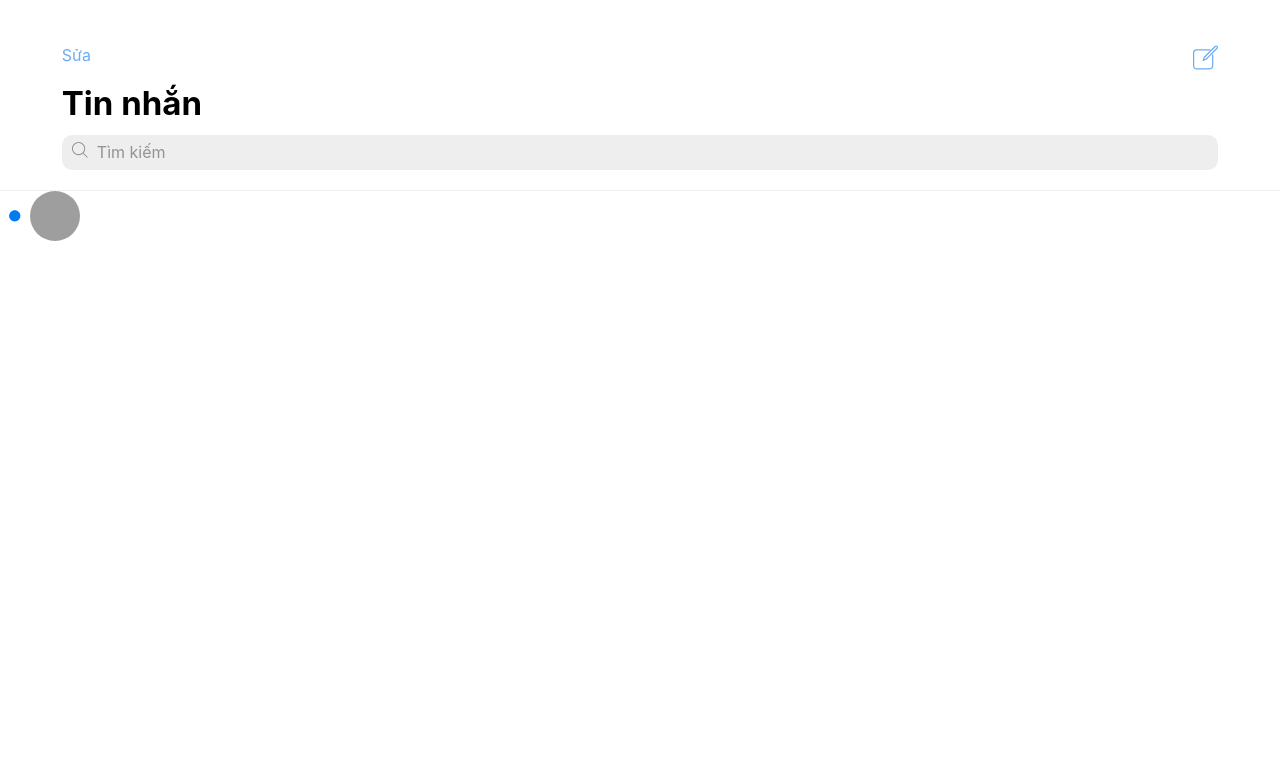
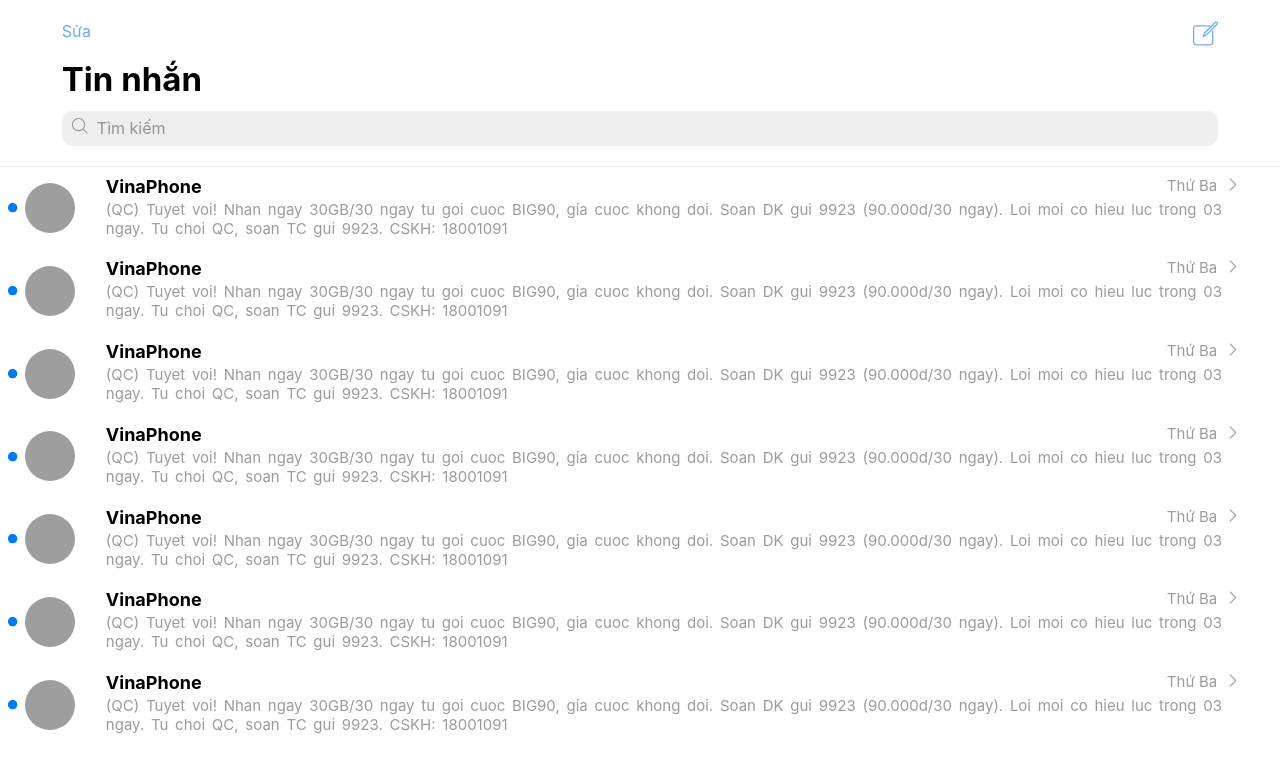
Before and after one commit to vinhvu2000/hey-love, a Vue app: page / in a window 1280 px wide. Shown: the top 772 px of the page. Built offline with nearby package versions, Linux system fonts and the light colour scheme; grey boxes are pictures that could not be loaded; a web font is replaced by a local one.

Commit message:
Add SmallBoxChat.vue

```diff
--- a/src/components/Dashboard.vue
+++ b/src/components/Dashboard.vue
@@ -10,35 +10,33 @@
         <div class="header-search-title">Tìm kiếm</div>
     </div>
   </div>
-  <div class="card">
-    <div class="card-status">
-      <svg width="45%" viewBox="0 0 24 24" fill="none" xmlns="http://www.w3.org/2000/svg"><g id="SVGRepo_bgCarrier" stroke-width="0"></g><g id="SVGRepo_tracerCarrier" stroke-linecap="round" stroke-linejoin="round"></g><g id="SVGRepo_iconCarrier"> <rect width="24" height="24" fill="white"></rect> <path fill-rule="evenodd" clip-rule="evenodd" d="M2 12C2 6.47715 6.47715 2 12 2C17.5228 2 22 6.47715 22 12C22 17.5228 17.5228 22 12 22C6.47715 22 2 17.5228 2 12Z" fill="#017BEF"></path> </g></svg>
-    </div>
-    <div class="card-avatar">
-      <img src="https://scontent.fhan19-1.fna.fbcdn.net/v/t39.30808-6/330955926_558339152899506_331230476003010526_n.jpg?_nc_cat=106&ccb=1-7&_nc_sid=174925&_nc_ohc=ERMJBJJqAM0AX-arixf&_nc_ht=scontent.fhan19-1.fna&oh=00_AfD-gOcIfaJR4QxWeWpXCucNIFHj0c8tQUxTh5wsrJhsyA&oe=6460F699">
-    </div>
-    <div class="card-main">
-      <div class="card-header"></div>
-      <div class="card-content"></div>
-    </div>
-    <div class="card-icon"></div>
-  </div>
+  <SmallBoxChat></SmallBoxChat>
+  <SmallBoxChat></SmallBoxChat>
+  <SmallBoxChat></SmallBoxChat>
+  <SmallBoxChat></SmallBoxChat>
+  <SmallBoxChat></SmallBoxChat>
+  <SmallBoxChat></SmallBoxChat>
+  <SmallBoxChat></SmallBoxChat>
 </template>
 
 <script>
+import SmallBoxChat from "./SmallBoxChat.vue";
+
 export default {
-  name: "Dashboard"
+  name: "Dashboard",
+  components: {SmallBoxChat}
+
 }
 </script>
 
-<style lang="scss" scoped>
+<style scoped>
 .header{
   height: 145px;
   border-bottom: 1px solid #F0F0F0;
   display: block;
   padding: 0 4.83vw 0 4.83vw;
   .header-action{
-    margin-top: 5.58vh;
+    margin-top: 2.58vh;
     margin-bottom: 1.12vh;
     color: #6CACF3;
     display: flex;
@@ -66,19 +64,4 @@
     }
   }
 }
-.card{
-  display: flex;
-  align-items: center;
-  .card-status {
-    display: flex;
-    width: 30px;
-    justify-content: center;
-  }
-  .card-avatar img{
-    vertical-align: middle;
-    width: 50px;
-    height: 50px;
-    border-radius: 50%;
-  }
-}
 </style>
--- /dev/null
+++ b/src/components/SmallBoxChat.vue
@@ -0,0 +1,86 @@
+<template>
+    <div class="small-box-chat">
+        <div class="small-box-chat-status">
+            <svg width="45%" viewBox="0 0 24 24" fill="none" xmlns="http://www.w3.org/2000/svg"><g id="SVGRepo_bgCarrier" stroke-width="0"></g><g id="SVGRepo_tracerCarrier" stroke-linecap="round" stroke-linejoin="round"></g><g id="SVGRepo_iconCarrier"> <rect width="24" height="24" fill="white"></rect> <path fill-rule="evenodd" clip-rule="evenodd" d="M2 12C2 6.47715 6.47715 2 12 2C17.5228 2 22 6.47715 22 12C22 17.5228 17.5228 22 12 22C6.47715 22 2 17.5228 2 12Z" fill="#017BEF"></path> </g></svg>
+        </div>
+        <div class="small-box-chat-avatar">
+            <img src="https://scontent.fhan19-1.fna.fbcdn.net/v/t39.30808-6/330955926_558339152899506_331230476003010526_n.jpg?_nc_cat=106&ccb=1-7&_nc_sid=174925&_nc_ohc=ERMJBJJqAM0AX-arixf&_nc_ht=scontent.fhan19-1.fna&oh=00_AfD-gOcIfaJR4QxWeWpXCucNIFHj0c8tQUxTh5wsrJhsyA&oe=6460F699">
+        </div>
+        <div class="small-box-chat-main">
+            <div class="small-box-chat-header">
+                <div class="small-box-chat-title">VinaPhone</div>
+                <div class="small-box-chat-more">
+                    <div class="small-box-chat-time">Thứ Ba</div>
+                    <div class="small-box-chat-icon">
+                        <svg width="12px" height="15px" viewBox="-4.5 0 20 20" version="1.1" xmlns="http://www.w3.org/2000/svg" xmlns:xlink="http://www.w3.org/1999/xlink" fill="#000000"><g id="SVGRepo_bgCarrier" stroke-width="0"></g><g id="SVGRepo_tracerCarrier" stroke-linecap="round" stroke-linejoin="round"></g><g id="SVGRepo_iconCarrier"> <title>arrow_right [#336]</title> <desc>Created with Sketch.</desc> <defs> </defs> <g id="Page-1" stroke="none" stroke-width="1" fill="none" fill-rule="evenodd"> <g id="Dribbble-Light-Preview" transform="translate(-305.000000, -6679.000000)" fill="#9B9B9B"> <g id="icons" transform="translate(56.000000, 160.000000)"> <path d="M249.365851,6538.70769 L249.365851,6538.70769 C249.770764,6539.09744 250.426289,6539.09744 250.830166,6538.70769 L259.393407,6530.44413 C260.202198,6529.66364 260.202198,6528.39747 259.393407,6527.61699 L250.768031,6519.29246 C250.367261,6518.90671 249.720021,6518.90172 249.314072,6519.28247 L249.314072,6519.28247 C248.899839,6519.67121 248.894661,6520.31179 249.302681,6520.70653 L257.196934,6528.32352 C257.601847,6528.71426 257.601847,6529.34685 257.196934,6529.73759 L249.365851,6537.29462 C248.960938,6537.68437 248.960938,6538.31795 249.365851,6538.70769" id="arrow_right-[#336]"> </path> </g> </g> </g> </g></svg>
+                    </div>
+                </div>
+            </div>
+            <div class="small-box-chat-content">
+                (QC) Tuyet voi! Nhan ngay 30GB/30 ngay tu goi cuoc BIG90, gia cuoc khong doi. Soan DK gui 9923 (90.000d/30 ngay). Loi moi co hieu luc trong 03 ngay. Tu choi QC, soan TC gui 9923. CSKH: 18001091
+            </div>
+        </div>
+    </div>
+</template>
+
+<script>
+export default {
+    name: "SmallBoxChat"
+}
+</script>
+
+<style scoped>
+.small-box-chat{
+    display: flex;
+    align-items: center;
+    .small-box-chat-status {
+        display: flex;
+        max-width: 25px;
+        justify-content: center;
+    }
+    .small-box-chat-avatar img{
+        vertical-align: middle;
+        width: 50px;
+        height: 50px;
+        border-radius: 50%;
+    }
+    .small-box-chat-main{
+        margin: 1.11vh 2.41vw;
+        .small-box-chat-header{
+            display: flex;
+            justify-content: space-between;
+            .small-box-chat-title{
+                font-weight: bold;
+                font-size: 18px;
+            }
+            .small-box-chat-more{
+                display: flex;
+                padding-right: 10px;
+                .small-box-chat-time{
+                    font-size: 15px;
+                    color: #9B9B9B;
+                    padding-right: 10px;
+                }
+                .small-box-chat-icon {
+                //margin: -40px 10px 0 -20px;
+                }
+            }
+        }
+        .small-box-chat-content{
+            word-spacing: 2.5px;
+            font-size: 15px;
+            padding: 3px 0;
+            color: #9B9B9B;
+            overflow: hidden;
+            white-space: normal;
+            text-overflow: ellipsis;
+            display: -webkit-box;
+            -webkit-line-clamp: 2;
+            -webkit-box-orient: vertical;
+        }
+
+    }
+
+}
+
+</style>
```
